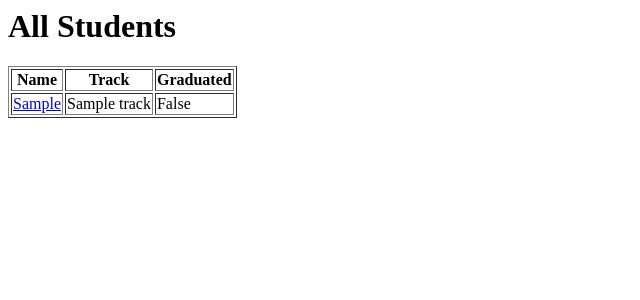
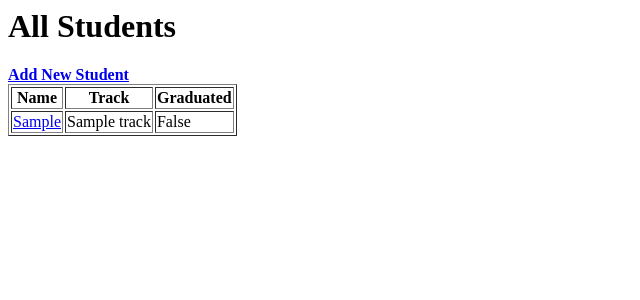
Before and after one commit to ak4m410x01/ITI_Opensource_Django, a Django app: page /tracks/student/all in a window 1280 px wide. Shown: the top 300 px of the page, without its empty margins (0-640 px from the left). Run offline with Django 4.2, Linux system fonts and the light colour scheme; tables that the repository leaves empty hold one stand-in row (values such as "Sample post").

Commit message:
add new student feature

```diff
--- a/iti_opensource_django/templates/tracks/students.html
+++ b/iti_opensource_django/templates/tracks/students.html
@@ -9,7 +9,7 @@
 
 
 {% block main_block %}
-
+<b><a href="/tracks/student/add">Add New Student</a></b>
 <table border="1">
     <th>Name</th>
     <th>Track</th>
```
